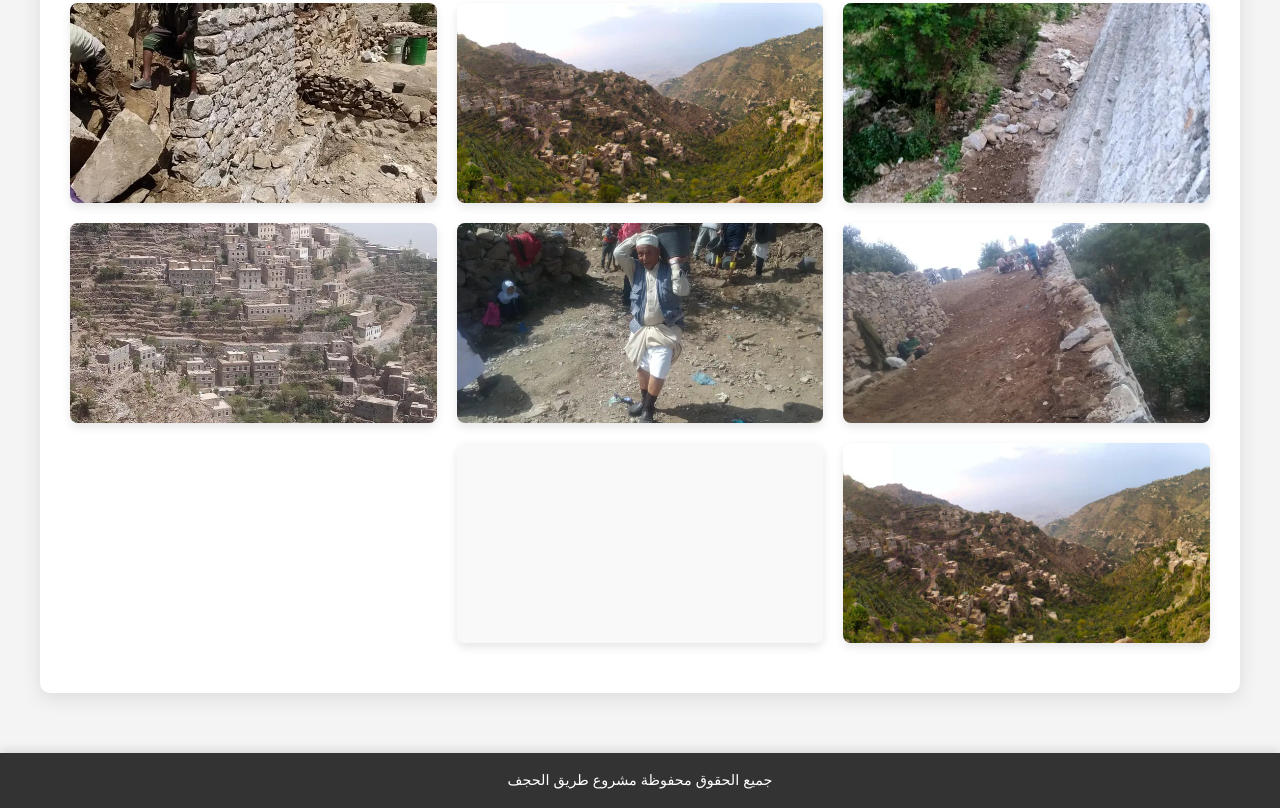
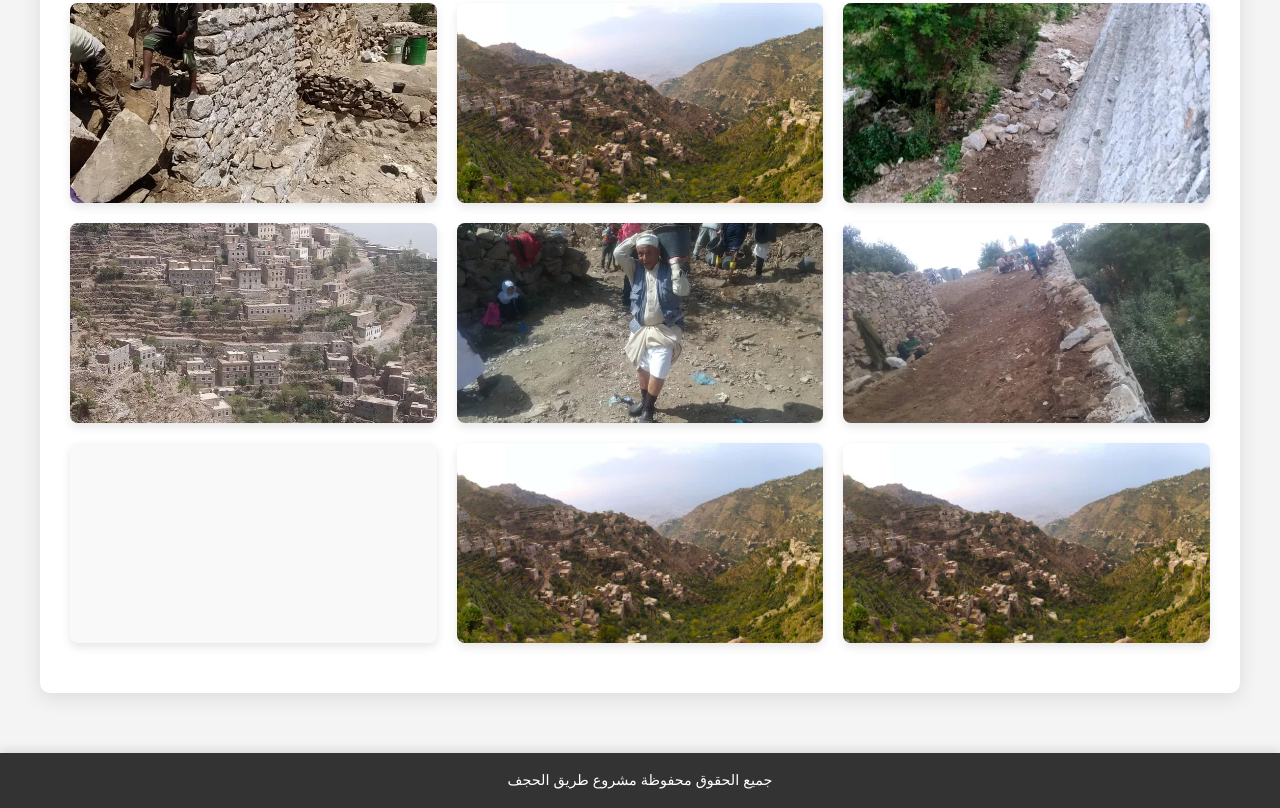
Before and after one commit to Labeeb-alwajeeh/ha, a plain HTML site: page gallery.html in a window 1280 px wide. Shown: the part 556-1364 px from the top of the page. Drawn offline with Linux system fonts and the light colour scheme.

Commit message:
Update gallery.html

```diff
--- a/gallery.html
+++ b/gallery.html
@@ -52,6 +52,9 @@
                 <div class="gallery-item">
                     <img src="10.jpg" alt="صورة 10">
                 </div>
+ <div class="gallery-item">
+                    <img src="10.jpg" alt="صورة 11">
+                </div>
                 <div class="gallery-item">
 
                 </div>
```
